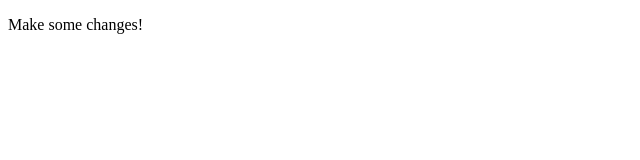
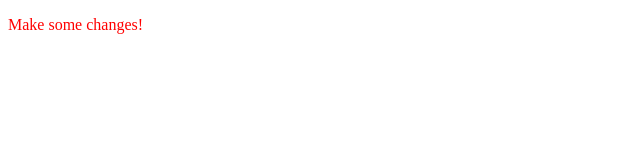
Before and after one commit to LandonJoyce/LandonJoyce.github.io, a plain HTML site: page index.html in a window 1280 px wide. Shown: the whole page, without its empty margins (0-640 px from the left). Drawn offline with Linux system fonts and the light colour scheme.

Commit message:
Update index.html

```diff
--- a/index.html
+++ b/index.html
@@ -2,7 +2,7 @@
 <html>
  <head>
   <title>Github Page</title>
-  <link rel="stylesheet" href=style.css"/>
+  <link rel="stylesheet" href="style.css"/>
  </head>
 
   <body>
```
